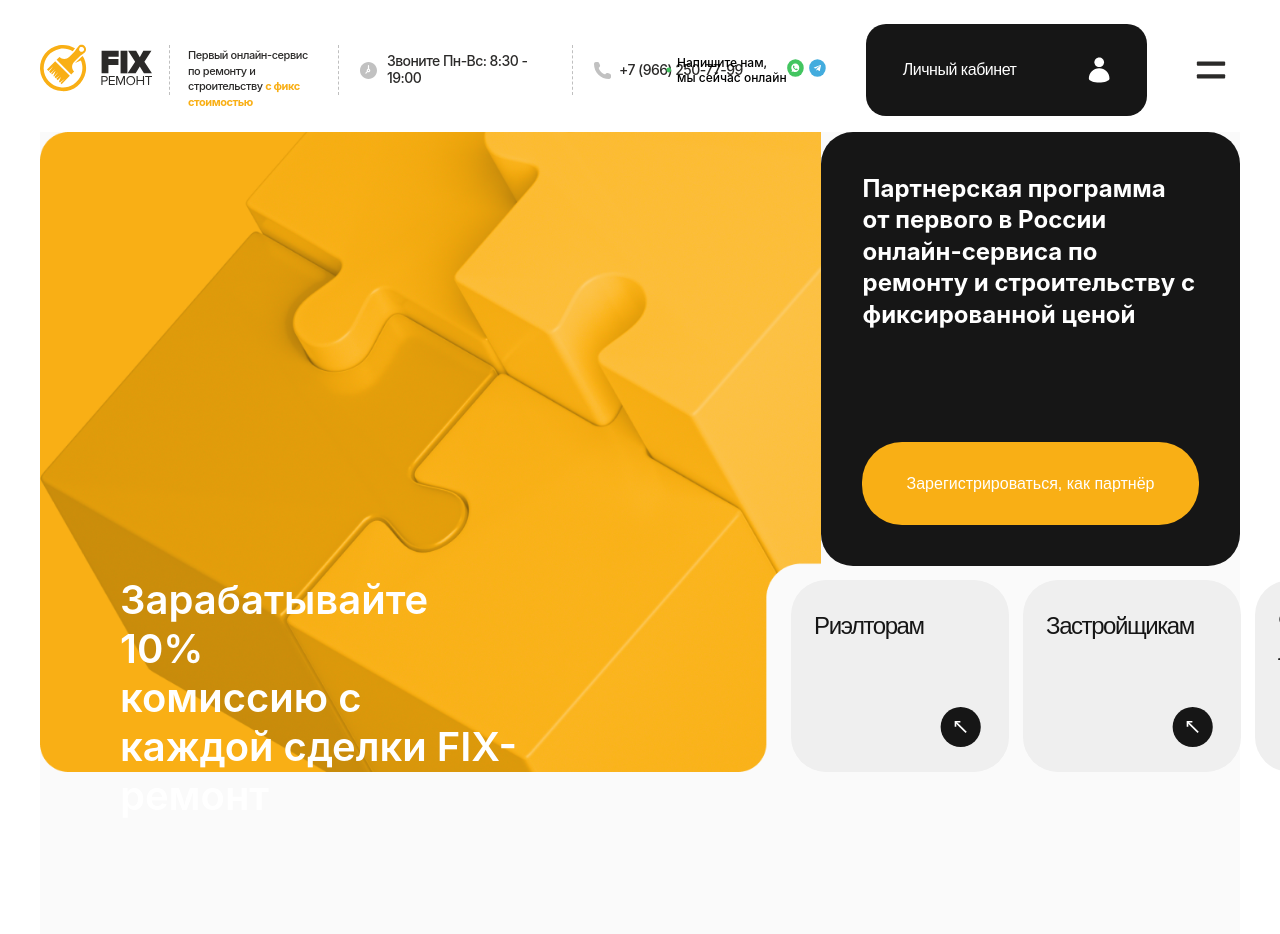
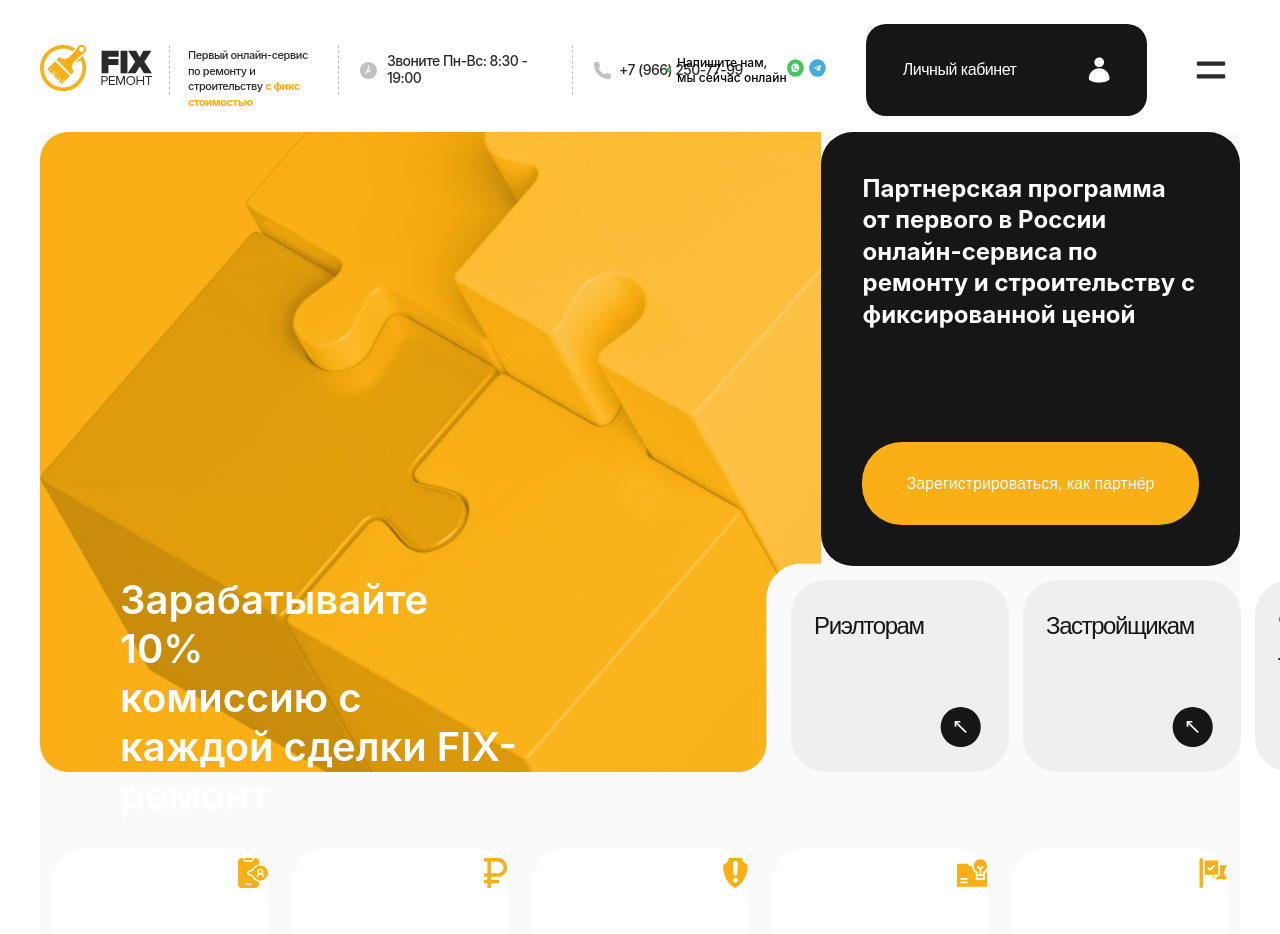
Before and after one commit to projacktor/FixR, a React (Vite) app: page /partnership in a window 1280 px wide. Shown: the top 934 px of the page. Built offline with nearby package versions, Linux system fonts and the light colour scheme.

Commit message:
Fix parnership style

```diff
--- a/src/pages/Partnership/Partnership.jsx
+++ b/src/pages/Partnership/Partnership.jsx
@@ -1,9 +1,9 @@
 import React from 'react';
 
 import "./style.scss";
+import openLink from "../../components/functions/openLink.js";
 import OrangeButton from "../../components/shared/buttons/Orange_Button/OrangeButton.jsx";
-import Sections from "../../components/shared/Sections/Sections.jsx";
-import openLink from "../../components/functions/openLink.js";
+import HomeBullets from "../../components/widgets/Home Bullets/HomeBullets.jsx";
 import linkImg from "../../../public/assets/svg/linkImg.svg";
 
 function Partnership() {
@@ -43,6 +43,8 @@
                 </div>
             </div>
 
+            <HomeBullets/>
+
 
         </main>
     );
--- a/src/pages/Partnership/style.scss
+++ b/src/pages/Partnership/style.scss
@@ -1,6 +1,10 @@
 .partnership {
+  gap: 52px;
+
   .partnership_header {
     width: 100%;
+    height: 41rem;
+
     .flex_content {
       display: flex;
       flex-direction: row;
@@ -12,6 +16,7 @@
         height: 40rem;
         background-image: url(../../../public/assets/img/partnershipBackground.png);
         background-size: cover;
+
         h1 {
           position: relative;
           top: 26rem;
@@ -46,6 +51,7 @@
         }
       }
     }
+
     #bottom {
       position: relative;
       left: 46.5rem;
```
